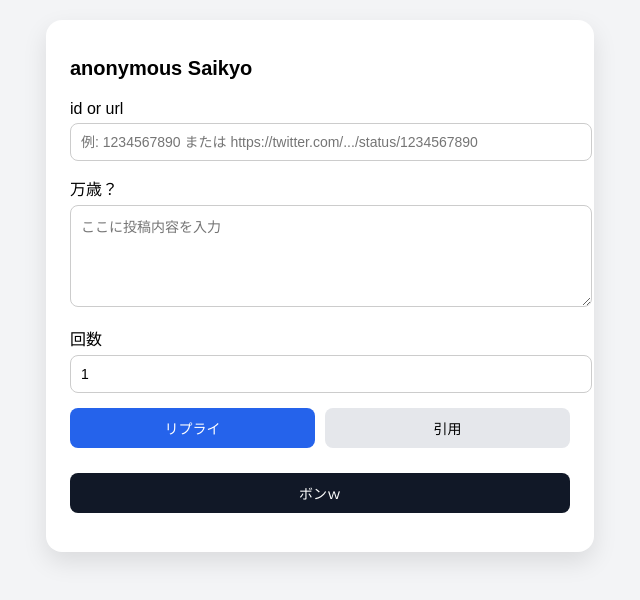
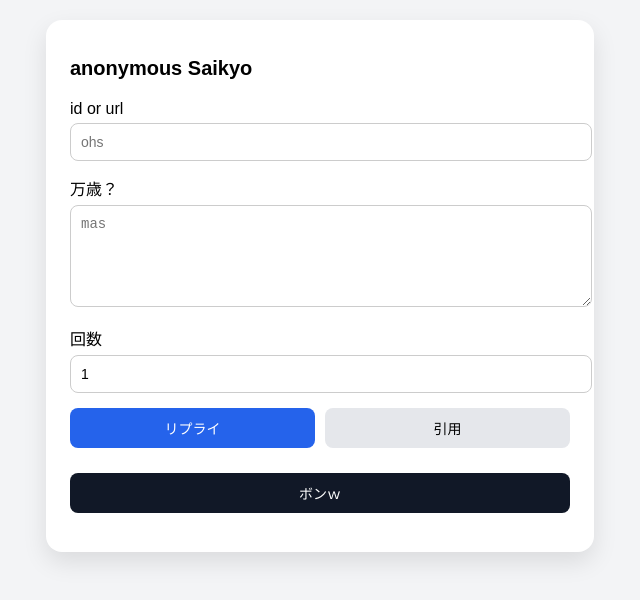
Before and after one commit to nkzntty7kg-hub/x, a plain HTML site: page index.html in a window 1280 px wide. Shown: the part 114-714 px from the top of the page, without its empty margins (320-960 px from the left). Drawn offline with Linux system fonts and the light colour scheme.

Commit message:
Update placeholders in input and textarea fields

```diff
--- a/index.html
+++ b/index.html
@@ -84,10 +84,10 @@
   <h1>anonymous Saikyo</h1>
 
   <label>id or url</label>
-  <input type="text" id="tweetInput" placeholder="例: 1234567890 または https://twitter.com/.../status/1234567890">
+  <input type="text" id="tweetInput" placeholder="ohs">
 
   <label>万歳？</label>
-  <textarea id="message" placeholder="ここに投稿内容を入力"></textarea>
+  <textarea id="message" placeholder="mas"></textarea>
 
   <label>回数</label>
   <input type="number" id="openCount" value="1" min="1" max="20">
```
